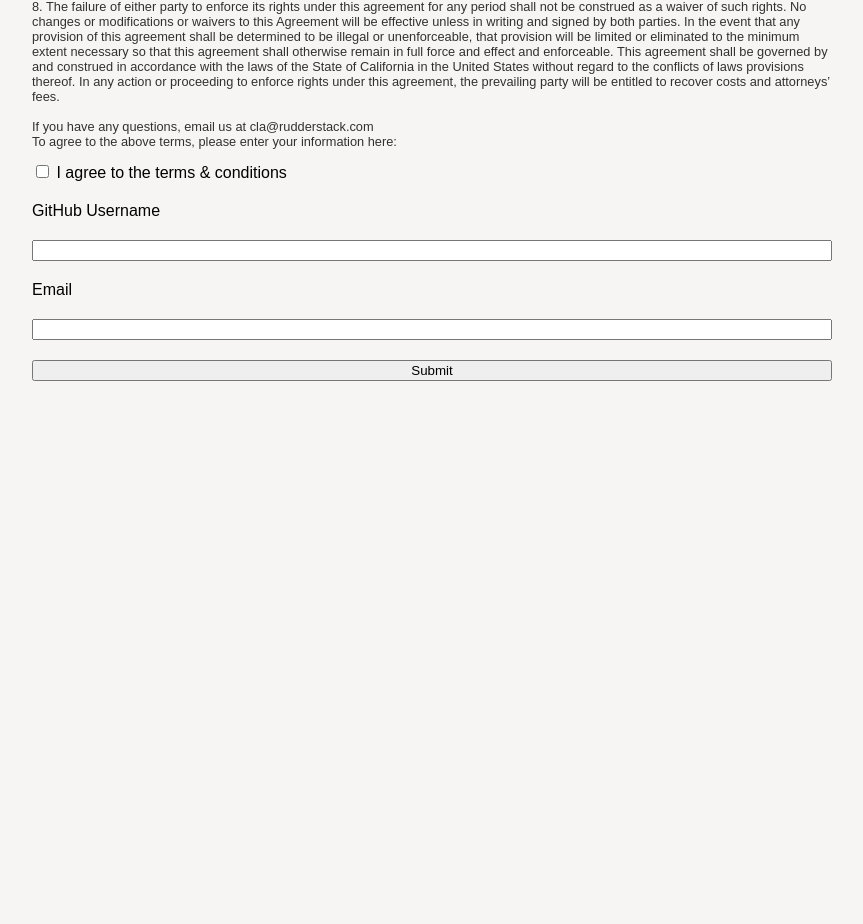
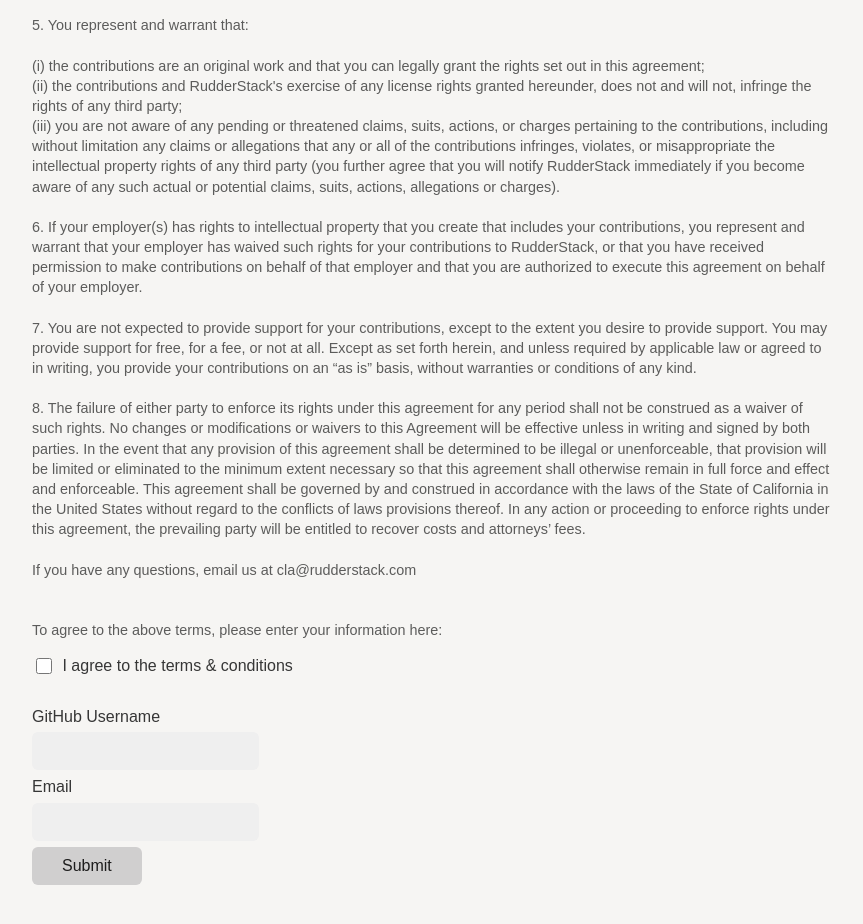
Before and after one commit to gitcommitshow/rudder-github-app, a website built with Vite: page views/cla.html in a window 1280 px wide. Shown: the part 742-1666 px from the top of the page, without its empty margins (208-1071 px from the left). Before the commit the page ends 1193 px from the top, so only its background shows below. Built offline with nearby package versions, Linux system fonts and the light colour scheme.

Commit message:
style: add water css and some text changes

```diff
--- a/views/cla.html
+++ b/views/cla.html
@@ -4,6 +4,7 @@
   <meta charset="UTF-8">
   <meta name="viewport" content="width=device-width, initial-scale=1.0">
   <title>RudderStack Contributor License Agreement (CLA)</title>
+  <link rel="stylesheet" href="https://cdn.jsdelivr.net/npm/water.css@2/out/light.css">
   <style>
     /* @import url('https://fonts.googleapis.com/css2?family=Gloria+Hallelujah&display=swap');
     .gloria-hallelujah-regular {
@@ -14,29 +15,17 @@
 
     body {
       font-family: "Gloria Hallelujah", Arial, sans-serif;
-      margin: 0;
-      padding: 0;
       background-color: #F6F5F3;
     }
-    .container {
-      max-width: 800px;
-      margin: 0 auto;
-      padding: 1em;
-    }
-    form {
-      display: flex;
-      flex-direction: column;
-      gap: 20px;
-    }
     .terms {
-      font-size: 80%;
+      font-size: 90%;
       opacity: 80%;
     }
   </style>
 </head>
 <body>
   <div class="container">
-    <h1>RudderStack Contributor License Agreement (CLA)</h1>
+    <h2>RudderStack Contributor License Agreement (CLA)</h2>
     <p class="terms">
       <strong>Terms of Agreement</strong>
       <br/>
@@ -46,33 +35,34 @@
       <br/>(a) “You” (or “your”) shall mean the contribution copyright owner (whether an individual or organization) or legal entity authorized by the copyright owner that is making this Agreement with RudderStack.
       <br/>(b) “Contribution(s)” shall mean the code, documentation or other original works of authorship, including any modifications or additions to an existing work, submitted by you to RudderStack for inclusion in, or documentation of, any of the products or projects owned or managed by RudderStack (the “work(s)”). For the purposes of this definition, “submitted” means any form of electronic, verbal, or written communication sent to RudderStack or its representatives, including but not limited to communication on electronic mailing lists, source code control systems, and issue tracking systems that are managed by, or on behalf of, RudderStack for the purpose of discussing and/or improving the work, but excluding communication that is conspicuously marked or otherwise designated in writing by you as “Not a Contribution.”
       <br/><br/>
-      2. Grant of Copyright License:
+      2. Grant of Copyright License:<br/>
       You hereby grant to RudderStack and to recipients of software distributed by RudderStack a perpetual, worldwide, non-exclusive, no-charge, royalty-free, irrevocable copyright license to reproduce, prepare derivative works of, publicly display, publicly perform, sublicense, and distribute your contributions and such derivative works.
       <br/><br/>
-      3. Grant of Patent License:
+      3. Grant of Patent License:<br/><br/>
       With respect to any patents you own, or that you can license without payment to any third party, you hereby grant RudderStack a perpetual, irrevocable, non-exclusive, worldwide, no-charge, royalty-free license to: (i) make, have made, use, sell, offer to sell, import, and otherwise distribute and exploit your contributions in whole or in part, alone or in combination with or included in any product, work or materials arising out of or relating to the Works to which your contributions were submitted; and (ii) sublicense these same rights to third parties through multiple levels of sublicensees or other licensing arrangements.
       <br/><br/>
       4. Except as set out above, you keep all right, title, and interest in your contribution. The rights that you grant to us under this agreement are effective on the date you first submitted a contribution to us, even if your submission took place before the date you entered this agreement.
-      <br/>
-      5. You represent and warrant that:
+      <br/><br/>
+      5. You represent and warrant that:<br/>
       <br/>(i) the contributions are an original work and that you can legally grant the rights set out in this agreement;
       <br/>(ii) the contributions and RudderStack's exercise of any license rights granted hereunder, does not and will not, infringe the rights of any third party;
       <br/>(iii) you are not aware of any pending or threatened claims, suits, actions, or charges pertaining to the contributions, including without limitation any claims or allegations that any or all of the contributions infringes, violates, or misappropriate the intellectual property rights of any third party (you further agree that you will notify RudderStack immediately if you become aware of any such actual or potential claims, suits, actions, allegations or charges).
       <br/><br/>
       6. If your employer(s) has rights to intellectual property that you create that includes your contributions, you represent and warrant that your employer has waived such rights for your contributions to RudderStack, or that you have received permission to make contributions on behalf of that employer and that you are authorized to execute this agreement on behalf of your employer.
-      <br/>
+      <br/><br/>
       7. You are not expected to provide support for your contributions, except to the extent you desire to provide support. You may provide support for free, for a fee, or not at all. Except as set forth herein, and unless required by applicable law or agreed to in writing, you provide your contributions on an “as is” basis, without warranties or conditions of any kind.
       <br/><br/>
       8. The failure of either party to enforce its rights under this agreement for any period shall not be construed as a waiver of such rights. No changes or modifications or waivers to this Agreement will be effective unless in writing and signed by both parties. In the event that any provision of this agreement shall be determined to be illegal or unenforceable, that provision will be limited or eliminated to the minimum extent necessary so that this agreement shall otherwise remain in full force and effect and enforceable. This agreement shall be governed by and construed in accordance with the laws of the State of California in the United States without regard to the conflicts of laws provisions thereof. In any action or proceeding to enforce rights under this agreement, the prevailing party will be entitled to recover costs and attorneys’ fees.
       <br/><br/>
       If you have any questions, email us at cla@rudderstack.com
-      <br/>To agree to the above terms, please enter your information here:
+      <br/><br/><br/>To agree to the above terms, please enter your information here:
     </p>
     <form action="/cla" method="POST">
       <label for="terms">
         <input type="checkbox" id="terms" name="terms" required>
         <span id="terms-label" data-annotate="true">I agree to the terms & conditions</span>
       </label>
+      <br/><br/>
       <label for="github-username">GitHub Username</label>
       <input type="text" id="github-username" name="username" required>
 
```
Also changed, not shown: views/home.html (+1 -14 lines).
